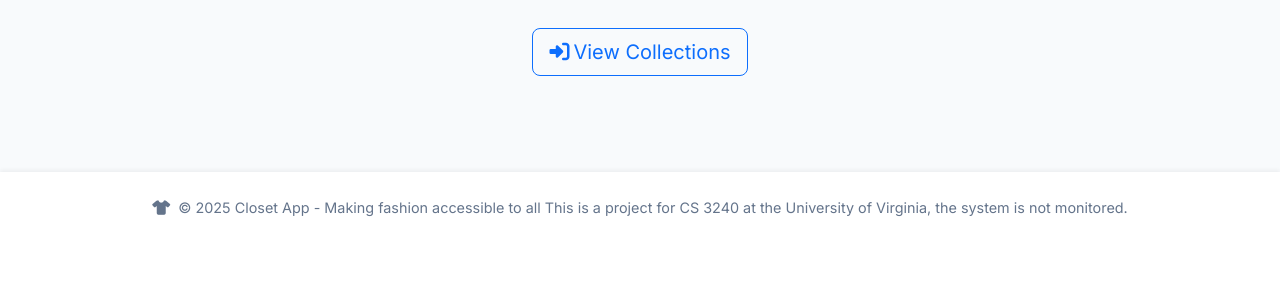
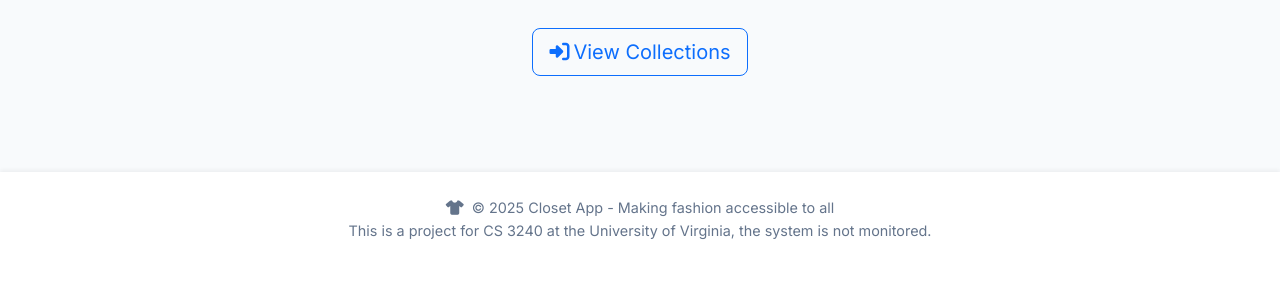
Before and after one commit to bradyp19/Clothing-Library, a Django app: page /closet/ in a window 1280 px wide. Shown: the part 642-924 px from the top of the page. Before the commit the page ends 858 px from the top, so only its background shows below. Run offline with Django 4.2, Linux system fonts and the light colour scheme; data that the repository does not hold is empty; some libraries are stand-ins or nearby versions.

Commit message:
New line to footer

```diff
--- a/closet/templates/closet/base.html
+++ b/closet/templates/closet/base.html
@@ -173,7 +173,7 @@
         <footer>
             <div class="container text-center">
                 <p class="footer-text mb-0">
-                    <i class="fas fa-tshirt me-2"></i>© 2025 Closet App - Making fashion accessible to all
+                    <i class="fas fa-tshirt me-2"></i>© 2025 Closet App - Making fashion accessible to all <br>
                     This is a project for CS 3240 at the University of Virginia, the system is not monitored.
                 </p>
                 </p>
--- a/login/templates/login/base.html
+++ b/login/templates/login/base.html
@@ -173,7 +173,7 @@
         <footer>
             <div class="container text-center">
                 <p class="footer-text mb-0">
-                    <i class="fas fa-tshirt me-2"></i>© 2025 Closet App - Making fashion accessible to all
+                    <i class="fas fa-tshirt me-2"></i>© 2025 Closet App - Making fashion accessible to all <br>
                     This is a project for CS 3240 at the University of Virginia, the system is not monitored.
                 </p>
             </div>
```
